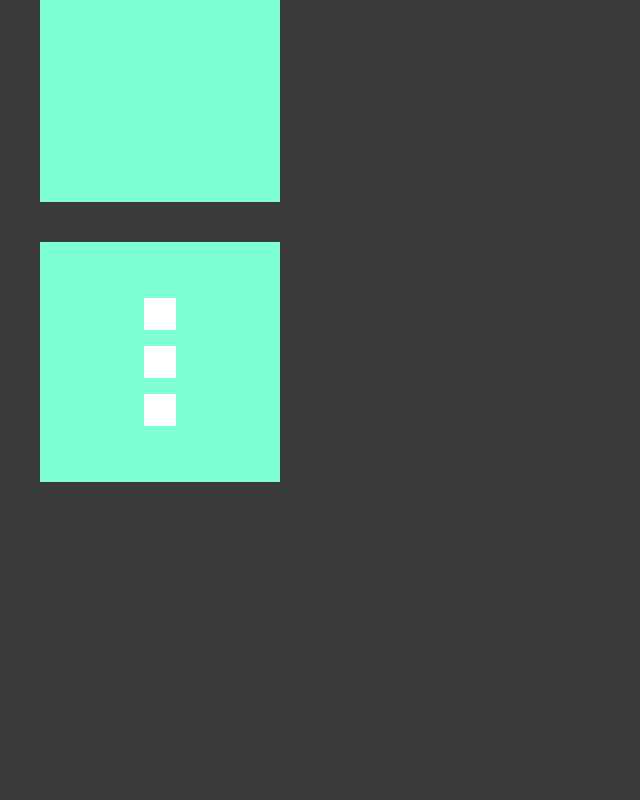
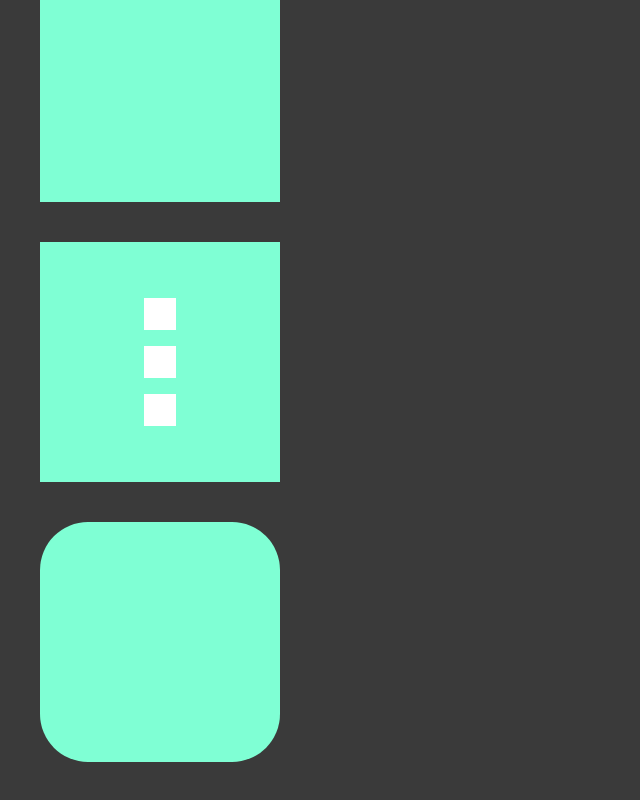
Before and after one commit to MunnaAhmed130/framer-motion-practice, a React (Vite) app: page / in a window 1280 px wide. Shown: the part 358-1158 px from the top of the page, without its empty margins (0-640 px from the left). Before the commit the page ends 920 px from the top, so only its background shows below. Built offline with nearby package versions, Linux system fonts and the light colour scheme.

Commit message:
add Box4

```diff
--- a/src/App.jsx
+++ b/src/App.jsx
@@ -1,7 +1,8 @@
-import "./App.css";
 import Box1 from "./components/Box1";
 import Box2 from "./components/Box2";
 import Box3 from "./components/Box3";
+import Box4 from "./components/Box4";
+import "./App.css";
 
 function App() {
   return (
@@ -9,6 +10,7 @@ function App() {
       <Box1 />
       <Box2 />
       <Box3 />
+      <Box4 />
     </div>
   );
 }
--- /dev/null
+++ b/src/components/Box4.jsx
@@ -0,0 +1,22 @@
+import { motion } from "framer-motion";
+
+const Box4 = () => {
+  return (
+    <div>
+      <motion.div
+        className="box hover:cursor-pointer"
+        animate={{
+          scale: [1, 1.4, 0.4, 1, 1],
+          borderRadius: ["20%", "20%", "50%", "50%", "20%"],
+          rotate: [0, 0, 270, 270, 0],
+        }}
+        transition={{
+          duration: 2,
+          delay: 0.5,
+        }}
+      />
+    </div>
+  );
+};
+
+export default Box4;
```
